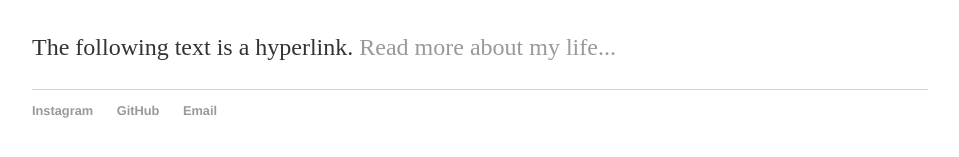
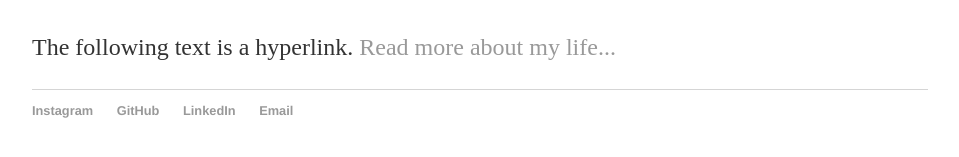
Before and after one commit to malejczuk/malejczuk.github.io, a Jekyll site: the page built from index.html, in a window 1280 px wide. Shown: the part 166-323 px from the top of the page, without its empty margins (160-1119 px from the left). Built offline with Jekyll 4.4.1, drawn with Linux system fonts in a browser that asks for light colours.

Commit message:
added LinkedIn and mailto: for Email

```diff
--- a/_layouts/default.html
+++ b/_layouts/default.html
@@ -23,7 +23,8 @@
 	    		<ul>
 	        		<li><a href="https://www.instagram.com/malejczuk/">Instagram</a></li>
 	        		<li><a href="https://github.com/malejczuk">GitHub</a></li>
-	        		<li><a href="kamalejc@uwaterloo.ca">Email</a></li>
+                    <li><a href="https://www.linkedin.com/in/kristoff-malejczuk/">LinkedIn</a></li>
+                    <li><a href="mailto:kamalejc@uwaterloo.ca">Email</a></li>
 				</ul>
 			</footer>
 		</body>
```
